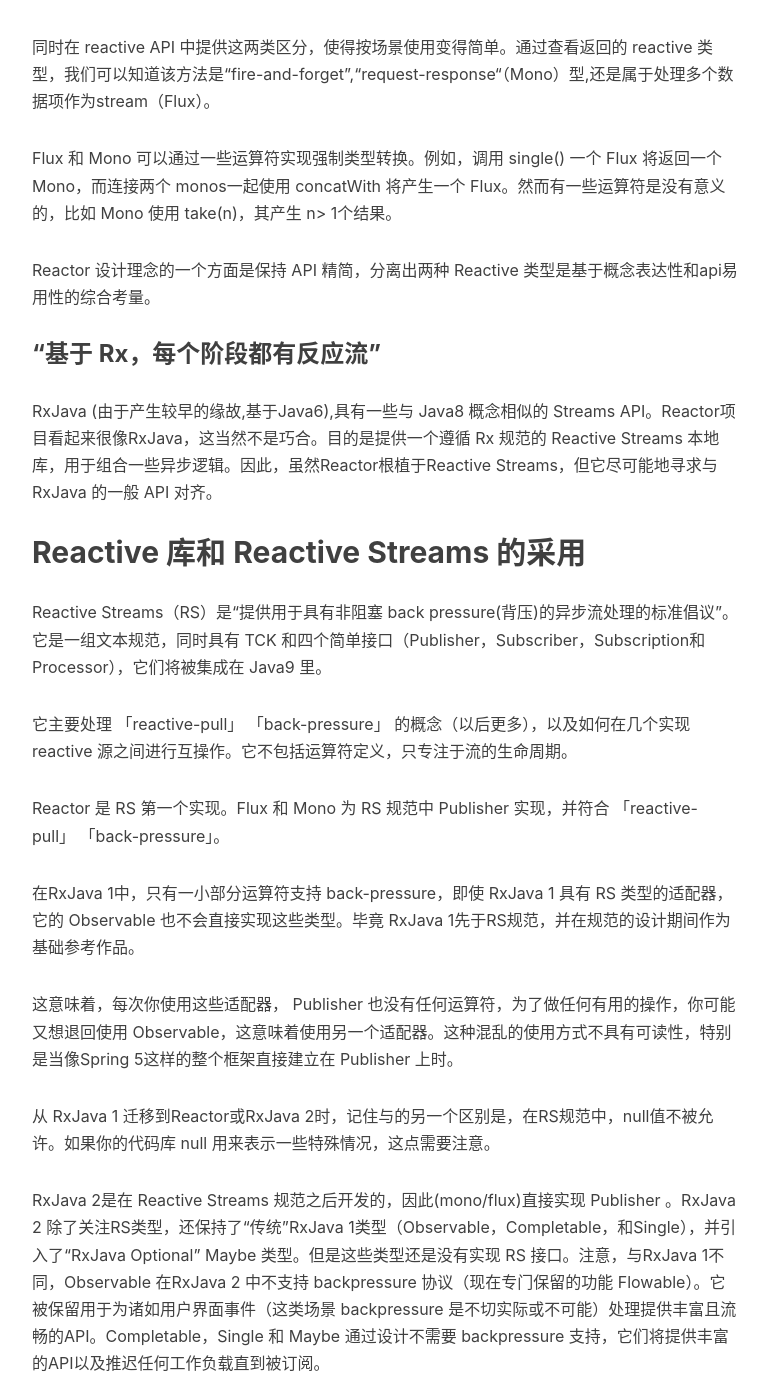
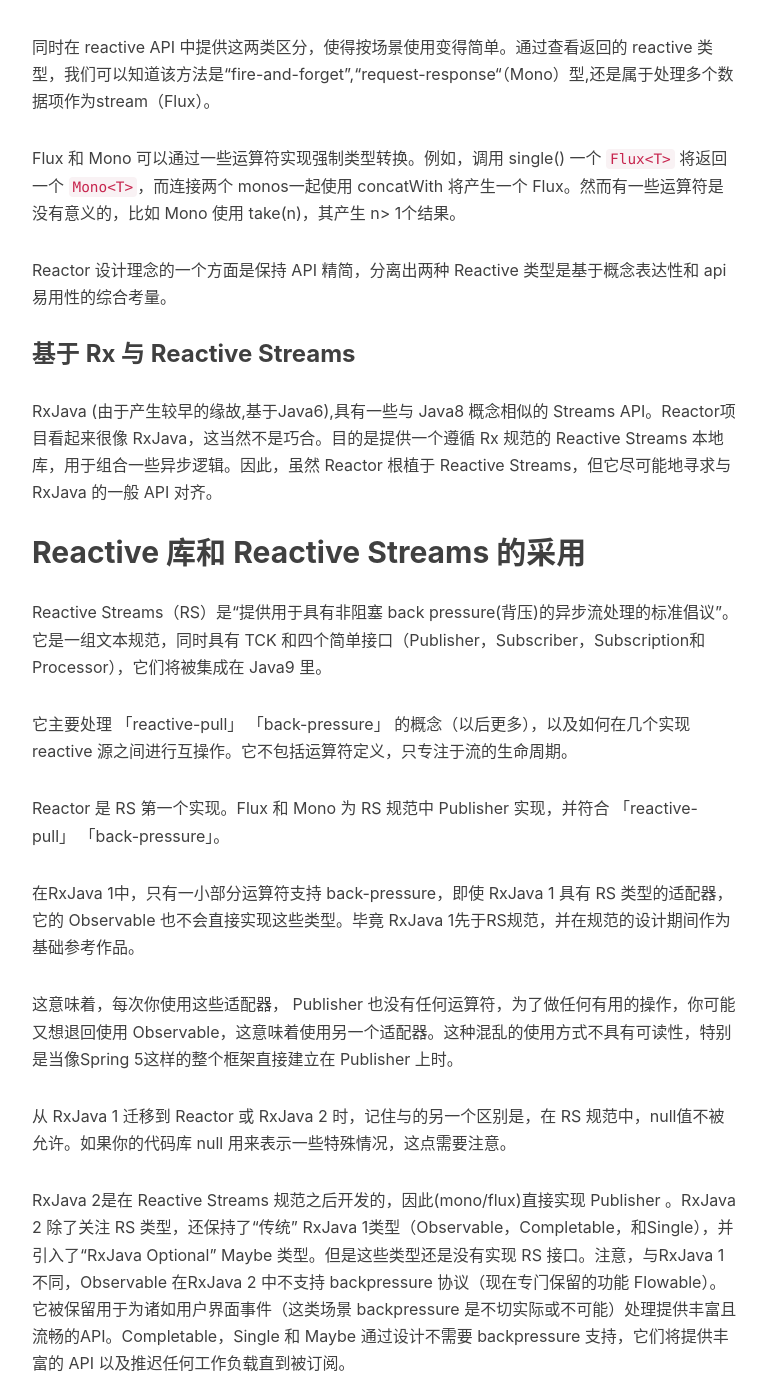
Before and after one commit to luyiisme/luyiisme.github.io, a Jekyll site: the page built from _posts/2017-02-11-spring-reactor-programing.markdown, in a window 1280 px wide and 1400 px high, scrolled down 1542 px. Shown: the whole window, without its empty margins (233-1000 px from the left). Built offline with Jekyll 4.4.1, drawn with Linux system fonts in a browser that asks for light colours; nearby versions of some CDN libraries; comment, search, counter and statistics services are not loaded; some of the changed text lies outside the part shown.

Commit message:
edit a post

````diff
--- a/_posts/2017-02-11-spring-reactor-programing.markdown
+++ b/_posts/2017-02-11-spring-reactor-programing.markdown
@@ -30,21 +30,21 @@
 
 ## Reactor 的类型
 
-Reactor 创造了两个主要类型：Flux<T>和Mono<T>。
+Reactor 创造了两个主要类型：`Flux<T>`和`Mono<T>`。
 
 - Flux 相当于一个 RxJava Observable，能够发出 0~N 个数据项，然后（可选地）completing 或 erroring。
 
-- Mono ,是指最多只能触发(emit) (事件)一次。它对应于 RxJava 库的 Single 和 Maybe 类型。因此一个异步任务，如果只是想要在完成时给出完成信号，就可以使用Mono<Void>。
+- Mono ,是指最多只能触发(emit) (事件)一次。它对应于 RxJava 库的 Single 和 Maybe 类型。因此一个异步任务，如果只是想要在完成时给出完成信号，就可以使用 `Mono<Void>`。
 
 同时在 reactive API 中提供这两类区分，使得按场景使用变得简单。通过查看返回的 reactive 类型，我们可以知道该方法是“fire-and-forget”,“request-response“（Mono）型,还是属于处理多个数据项作为stream（Flux）。
 
-Flux 和 Mono 可以通过一些运算符实现强制类型转换。例如，调用 single() 一个 Flux<T> 将返回一个 Mono<T>，而连接两个 monos一起使用 concatWith 将产生一个 Flux。然而有一些运算符是没有意义的，比如 Mono 使用 take(n)，其产生 n> 1个结果。
+Flux 和 Mono 可以通过一些运算符实现强制类型转换。例如，调用 single() 一个 `Flux<T>` 将返回一个 `Mono<T>`，而连接两个 monos一起使用 concatWith 将产生一个 Flux。然而有一些运算符是没有意义的，比如 Mono 使用 take(n)，其产生 n> 1个结果。
 
-Reactor 设计理念的一个方面是保持 API 精简，分离出两种 Reactive 类型是基于概念表达性和api易用性的综合考量。
+Reactor 设计理念的一个方面是保持 API 精简，分离出两种 Reactive 类型是基于概念表达性和 api 易用性的综合考量。
 
-### “基于 Rx，每个阶段都有反应流”
+### 基于 Rx 与 Reactive Streams
 
-RxJava (由于产生较早的缘故,基于Java6),具有一些与 Java8 概念相似的 Streams API。Reactor项目看起来很像RxJava，这当然不是巧合。目的是提供一个遵循 Rx 规范的 Reactive Streams 本地库，用于组合一些异步逻辑。因此，虽然Reactor根植于Reactive Streams，但它尽可能地寻求与 RxJava 的一般 API 对齐。
+RxJava (由于产生较早的缘故,基于Java6),具有一些与 Java8 概念相似的 Streams API。Reactor项目看起来很像 RxJava，这当然不是巧合。目的是提供一个遵循 Rx 规范的 Reactive Streams 本地库，用于组合一些异步逻辑。因此，虽然 Reactor 根植于 Reactive Streams，但它尽可能地寻求与 RxJava 的一般 API 对齐。
 
 ## Reactive 库和 Reactive Streams 的采用
 
@@ -58,13 +58,13 @@
 
 这意味着，每次你使用这些适配器， Publisher 也没有任何运算符，为了做任何有用的操作，你可能又想退回使用 Observable，这意味着使用另一个适配器。这种混乱的使用方式不具有可读性，特别是当像Spring 5这样的整个框架直接建立在 Publisher 上时。
 
-从 RxJava 1 迁移到Reactor或RxJava 2时，记住与的另一个区别是，在RS规范中，null值不被允许。如果你的代码库 null 用来表示一些特殊情况，这点需要注意。
+从 RxJava 1 迁移到 Reactor 或 RxJava 2 时，记住与的另一个区别是，在 RS 规范中，null值不被允许。如果你的代码库 null 用来表示一些特殊情况，这点需要注意。
 
-RxJava 2是在 Reactive Streams 规范之后开发的，因此(mono/flux)直接实现 Publisher 。RxJava 2 除了关注RS类型，还保持了“传统”RxJava 1类型（Observable，Completable，和Single），并引入了“RxJava Optional” Maybe 类型。但是这些类型还是没有实现 RS 接口。注意，与RxJava 1不同，Observable 在RxJava 2 中不支持 backpressure 协议（现在专门保留的功能 Flowable）。它被保留用于为诸如用户界面事件（这类场景 backpressure 是不切实际或不可能）处理提供丰富且流畅的API。Completable，Single 和 Maybe 通过设计不需要 backpressure 支持，它们将提供丰富的API以及推迟任何工作负载直到被订阅。
+RxJava 2是在 Reactive Streams 规范之后开发的，因此(mono/flux)直接实现 Publisher 。RxJava 2 除了关注 RS 类型，还保持了“传统” RxJava 1类型（Observable，Completable，和Single），并引入了“RxJava Optional” Maybe 类型。但是这些类型还是没有实现 RS 接口。注意，与RxJava 1不同，Observable 在RxJava 2 中不支持 backpressure 协议（现在专门保留的功能 Flowable）。它被保留用于为诸如用户界面事件（这类场景 backpressure 是不切实际或不可能）处理提供丰富且流畅的API。Completable，Single 和 Maybe 通过设计不需要 backpressure 支持，它们将提供丰富的 API 以及推迟任何工作负载直到被订阅。
 
-Reactor Mono和Flux类型，实现了Publisher和 backpressure-ready。Mono作为一个Publisher开销（大部分被其他优化抵消）相对较小。我们将在后面部分看到 backpressure 对于 Mono的意义。
+Reactor Mono 和 Flux 类型，实现了 Publisher 和 backpressure-ready。Mono 作为一个 Publisher 开销（大部分被其他优化抵消）相对较小。我们将在后面部分看到 backpressure 对于 Mono的意义。
 
-## 一个类似于但不等于 RxJava 的API
+## 一个类似于(但不等于) RxJava 的API
 
 ReactiveX 和 RxJava 运算符的词汇表由于历史原因可能具有混淆的名称。Reactor 旨在有一个更紧凑的API(特殊场景有些背离了，例如为了选择更好的名字）。总体而言，两个 API 看起来是很相似。实际上，RxJava 2 中的最新迭代实际上也从Reactor中借用了一些词汇，这是两个项目之间持续密切合作的一个提示。一些操作符和概念首先出现在一个库中，但通常最终出现在两个库中。
 
@@ -81,6 +81,7 @@
 （本节包含代码片段，我们建议您尝试进行进一步实验，为此，您应该打开您选择的IDE并创建一个以Reactor为依赖的测试项目。）
 
 要在Maven中这样做，请将以下内容添加到pom.xml的dependencies部分：
+
 ```
 <dependency>
     <groupId>io.projectreactor</groupId>
@@ -88,13 +89,17 @@
     <version>3.0.3.RELEASE</version>
 </dependency>
 ```
+
 要在Gradle中做同样的事情，编辑依赖项部分以添加反应器，类似于：
+
 ```
 dependencies {
     compile "io.projectreactor:reactor-core:3.0.3.RELEASE"
 }
 ```
+
 类似于如何创建您的第一个RxJava Observable ，您可以创建一个Flux使用just(T…)和fromIterable(Iterable<T>)Reactor工厂方法。请记住，对于一个给定的List，使用 just 方法时，将发出(emit)该列表作为一个整体，而fromIterable 将发出该迭代列表种每个元素：
+
 ```
 public class ReactorSnippets {
   private static List<String> words = Arrays.asList(
@@ -120,7 +125,9 @@
   }
 }
 ```
+
 打印:
+
 ```
 Hello
 World
@@ -135,7 +142,9 @@
 lazy
 dog
 ```
+
 为了输出“fox”中的每个字母，我们还需要 flatMap（如我们通过实例RxJava所做的那样），但在 Reactor 中，我们用fromArray，而不是from。然后，我们要过滤掉重复的字母，并使用 distinct 和对它们进行排序。最后，我们要为每个不同的字母输出一个索引，可以使用zipWith和range：
+
 ```
 @Test
 public void findingMissingLetter() {
@@ -151,6 +160,7 @@
 }
 ```
 这有助于我们注意到和预期一样没有`s`：
+
 ```
 1. a
 2. b
@@ -161,7 +171,9 @@
 ...
 25. z
 ```
+
 一种修复方法是修改原始单词数组，但我们也可以手动添加“s”值到字母的 Flux 中，使用 concat/concatWith 和一个 Mono：
+
 ```
 @Test
 public void restoringMissingLetter() {
@@ -178,7 +190,9 @@
   allLetters.subscribe(System.out::println);
 }
 ```
+
 添加缺少的s 操作，发生在我们过滤掉重复项和排序/计数字母之前：
+
 ```
 1. a
 2. b
@@ -189,7 +203,9 @@
 ...
 26. z
 ```
+
 上一篇文章指出了 Rx 词汇和 Streams API 之间的相似之处，事实上当数据容易从内存中获得时，Reactor 像 Java Streams 一样，以简单的推送模式工作（参见下面的 backpressure 部分）。更复杂和真正的异步代码片段不适用于在主线程中订阅的模式，主要是因为控制将返回到主线程，然后一旦订阅完成就退出应用程序。例如：
+
 ```
 @Test
 public void shortCircuit() {
@@ -204,6 +220,7 @@
 此代码段打印“Hello”，但无法打印延迟的“world”，因为测试终止太早。在片段和测试中，你只需要编写一个这样的主类，你通常会想要恢复到阻塞行为。为此，您可以创建CountDownLatch,并在您的订阅者中(onError 和 onCompelete 中)执行 countDown 。但是那不是 reactive（而且错误时，你忘记了 countDown 呢？）
 
 你可以解决这个问题的第二种方法是使用一个可以恢复到非 reactive 世界的运算符。具体来说，toIterable 并且 toStream 都将产生阻塞实例。所以让我们使用 toStream ,来说明我们的例子：
+
 ```
 @Test
 public void blocks() {
@@ -216,9 +233,11 @@
                  .forEach(System.out::println);
 }
 ```
+
 正如你所期望的，这打印“Hello”，然后短暂的暂停，然后打印“world”随后终止。
 
 正如我们上面提到的，RxJava amb()运算符已经被重命名 firstEmitting（这更清楚地暗示了运算符的意图：emit 第一个 Flux）。在下面的示例中，我们创建一个 Mono 其开始前被延迟了 450ms ,以及一个 Flux 在每个值emit之前暂停400ms。当 firstEmitting() 他们时，由于Flux的第一个元素优先发出（相比mono），故flux得到使用：
+
 ```
 @Test
 public void firstEmitting() {
@@ -232,6 +251,7 @@
       .forEach(System.out::println);
 }
 ```
+
 这打印句子的每个部分之间是都会有400ms的暂停。
 
 此时你可能会想，如果你正在写一个 Flux 的测试，引入延迟4000ms而不是400ms呢？你不想在单元测试中等待4s！幸运的是，我们将在后面的章节中看到，Reactor 带有强大的测试工具可以解决这个问题。
````
Also changed, not shown: other parts of _posts/2017-02-11-spring-reactor-programing.markdown (+2 -2 lines).
